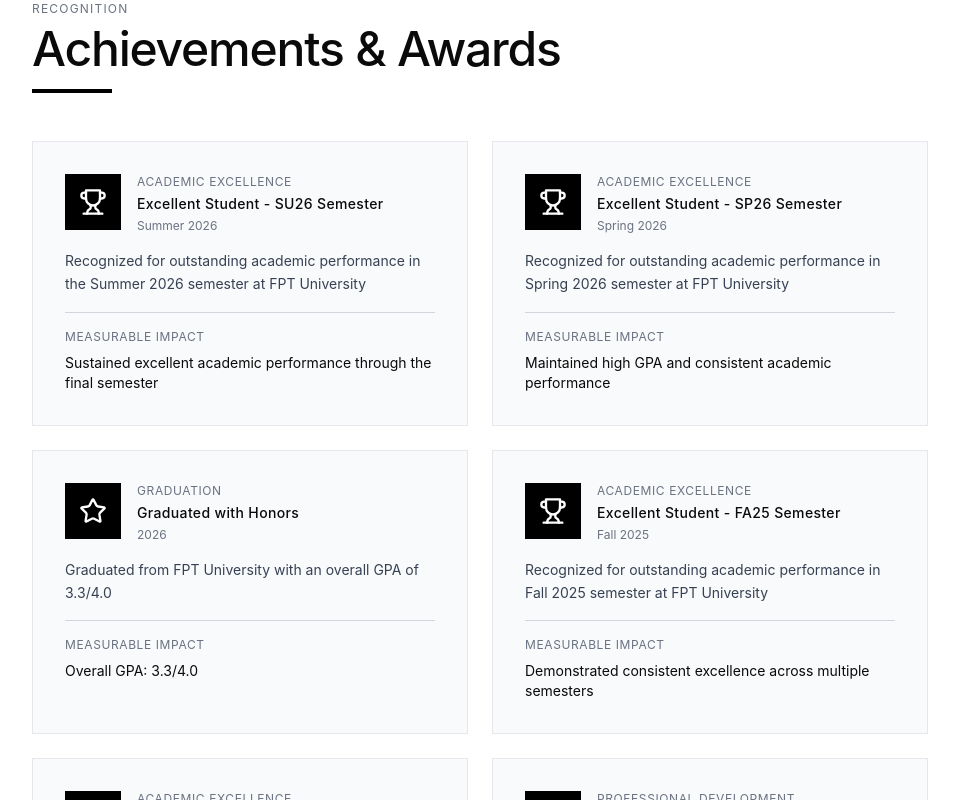
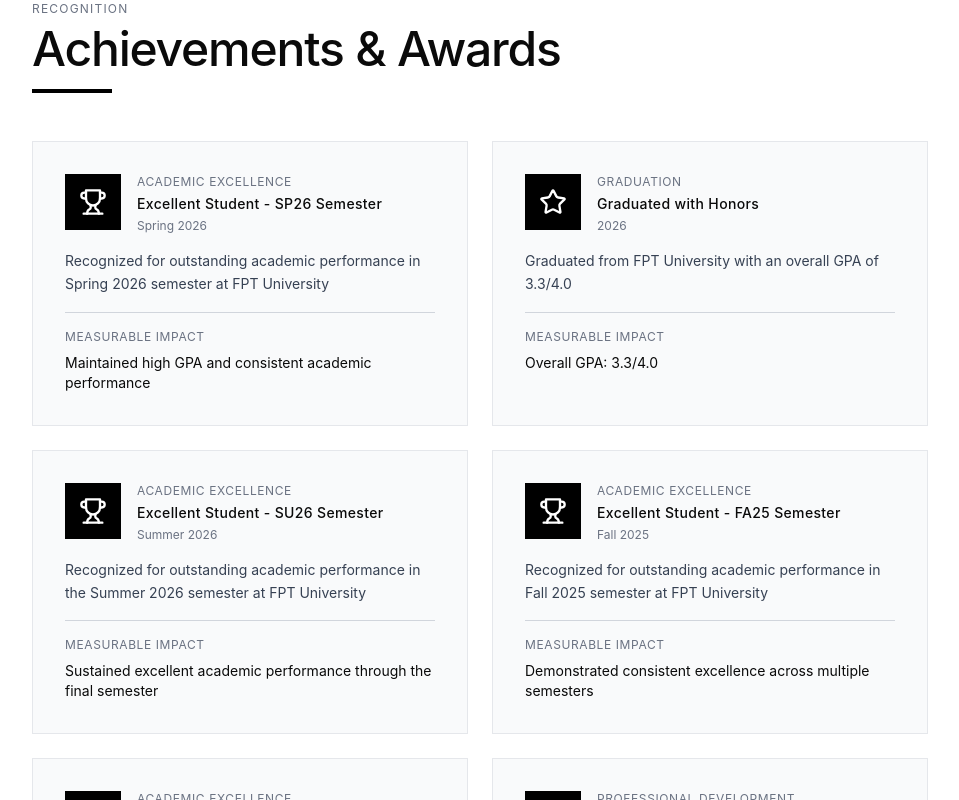
Before and after one commit to n-n-kim/TheAnh-s-Portfolio, a React (Vite) app: page / in a window 1280 px wide. Shown: the part 11200-12000 px from the top of the page, without its empty margins (288-1247 px from the left). Built offline with nearby package versions, Linux system fonts and the light colour scheme.

Commit message:
Reorder featured achievements

```diff
--- a/src/app/components/AchievementsSection.tsx
+++ b/src/app/components/AchievementsSection.tsx
@@ -5,16 +5,6 @@ export function AchievementsSection() {
   const { t, language } = useLanguage();
 
   const achievements = [
-    {
-      icon: Trophy,
-      category: language === 'en' ? 'Academic Excellence' : 'Xuất sắc Học tập',
-      title: language === 'en' ? 'Excellent Student - SU26 Semester' : 'Sinh viên Giỏi - Học kỳ SU26',
-      description: language === 'en'
-        ? 'Recognized for outstanding academic performance in the Summer 2026 semester at FPT University'
-        : 'Được công nhận danh hiệu Sinh viên Giỏi trong học kỳ Hè 2026 tại Đại học FPT',
-      date: language === 'en' ? 'Summer 2026' : 'Hè 2026',
-      impact: language === 'en' ? 'Sustained excellent academic performance through the final semester' : 'Duy trì thành tích học tập xuất sắc đến học kỳ cuối'
-    },
     {
       icon: Trophy,
       category: language === 'en' ? 'Academic Excellence' : 'Xuất sắc Học tập',
@@ -34,6 +24,16 @@ export function AchievementsSection() {
         : 'Tốt nghiệp Đại học FPT loại Giỏi với GPA toàn khóa 3.3/4.0',
       date: '2026',
       impact: language === 'en' ? 'Overall GPA: 3.3/4.0' : 'GPA toàn khóa: 8,2/10'
+    },
+    {
+      icon: Trophy,
+      category: language === 'en' ? 'Academic Excellence' : 'Xuất sắc Học tập',
+      title: language === 'en' ? 'Excellent Student - SU26 Semester' : 'Sinh viên Giỏi - Học kỳ SU26',
+      description: language === 'en'
+        ? 'Recognized for outstanding academic performance in the Summer 2026 semester at FPT University'
+        : 'Được công nhận danh hiệu Sinh viên Giỏi trong học kỳ Hè 2026 tại Đại học FPT',
+      date: language === 'en' ? 'Summer 2026' : 'Hè 2026',
+      impact: language === 'en' ? 'Sustained excellent academic performance through the final semester' : 'Duy trì thành tích học tập xuất sắc đến học kỳ cuối'
     },
     {
       icon: Trophy,
```
